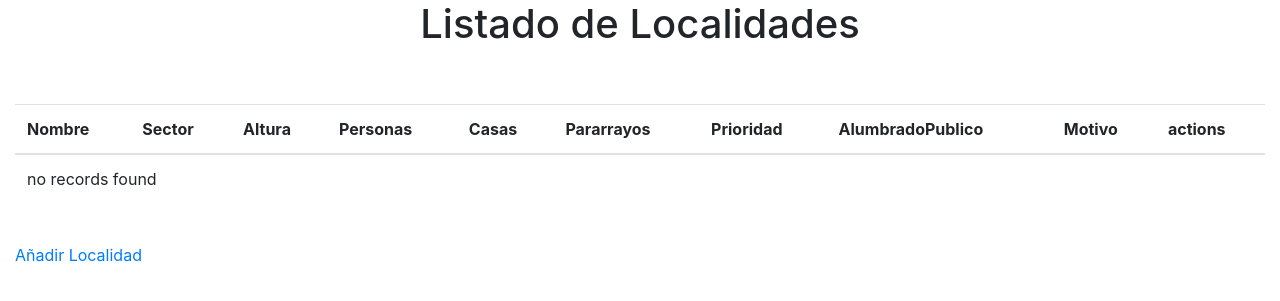
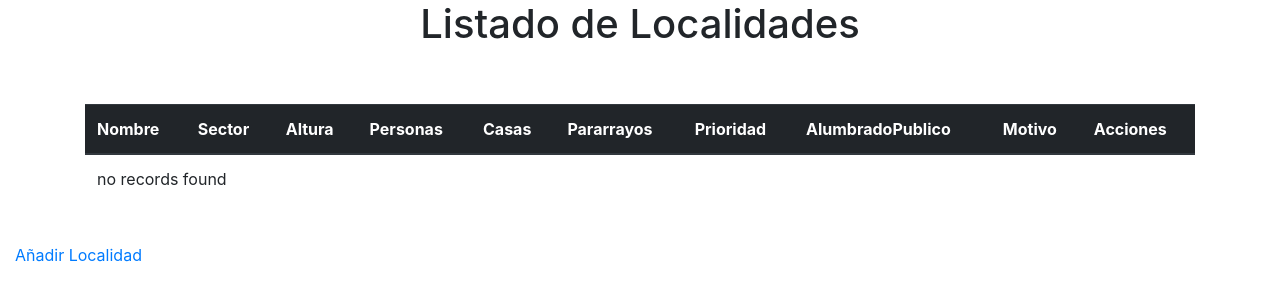
Before and after one commit to gambess/demoSy4, a Symfony app: template templates/localidad/index.html.twig in a window 1280 px wide. Shown: the top 301 px of the page. Run offline with Twig, Linux system fonts and the light colour scheme; the template is opened without the code that fills it, so the values that code supplies are empty; some libraries are stand-ins or nearby versions.

Commit message:
Raziel Valle Miranda: Mejorando tablas

```diff
--- a/templates/localidad/index.html.twig
+++ b/templates/localidad/index.html.twig
@@ -7,8 +7,9 @@
     <br/>
     <br/>
 
-    <table class="table">
-        <thead>
+    <div class="container">
+        <table class="table table-hover">
+            <thead class="thead-dark">
                 <tr>
                     <th>Nombre</th>
                     <th>Sector</th>
@@ -20,13 +21,13 @@
                     <th>AlumbradoPublico</th>
                     <th>Motivo</th>
 
-                <th>actions</th>
+                    <th>Acciones</th>
                 </tr>
             </thead>
             <tbody>
                 {% for localidad in localidads %}
                     <tr>
-                <td>{{ localidad.nombre }}</td>
+                        <td><a href="{{ path('localidad_show', {'id': localidad.id}) }}">{{ localidad.nombre }}</a></td>
                         <td>{{ localidad.subsector.nombre }}</td>
                         <td>{{ localidad.altura }}</td>
                         <td>{{ localidad.personas }}</td>
@@ -36,7 +37,6 @@
                         <td>{{ localidad.alumbradoPublico }}</td>
                         <td>{{ localidad.motivo }}</td>
                         <td>
-                    <a href="{{ path('localidad_show', {'id': localidad.id}) }}">Ver</a>
                             <a href="{{ path('localidad_edit', {'id': localidad.id}) }}">Editar</a>
                         </td>
                     </tr>
@@ -47,6 +47,7 @@
                 {% endfor %}
             </tbody>
         </table>
+    </div>
     <br/>
     <a href="{{ path('localidad_new') }}">Añadir Localidad</a>
 {% endblock %}
--- a/templates/subsector/index.html.twig
+++ b/templates/subsector/index.html.twig
@@ -8,7 +8,7 @@
     <br/>
     <br/>
     <div class="container">
-       <table class="table">
+        <table class="table table-hover">
             <thead class="thead-dark">
                 <tr>
                     <th scope="col">Nombre</th>
--- a/templates/summary/index.html.twig
+++ b/templates/summary/index.html.twig
@@ -9,7 +9,7 @@
     <br/>
 
     <div class="container">
-        <table class="table">
+        <table class="table table-hover">
             <thead class="thead-dark">
                 <tr>
                     <th>LOCALIDAD</th>
--- a/templates/summary/index1.html.twig
+++ b/templates/summary/index1.html.twig
@@ -9,7 +9,7 @@
     <br/>
 
     <div class="container">
-        <table class="table">
+        <table class="table table-hover">
             <thead class="thead-dark">
             <tr>
                 <th>LOCALIDADES</th>
```
Lines whose indentation alone changed are shown as unchanged.
